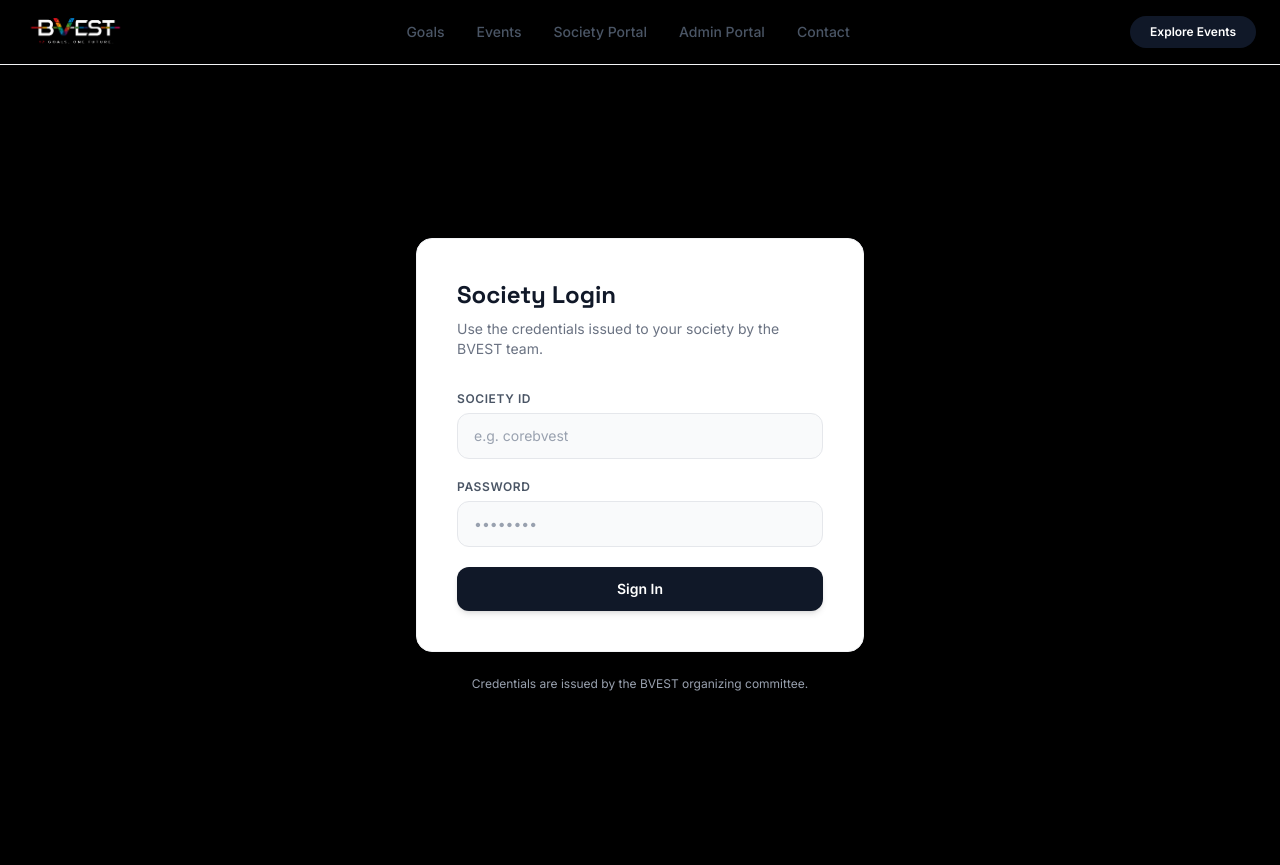
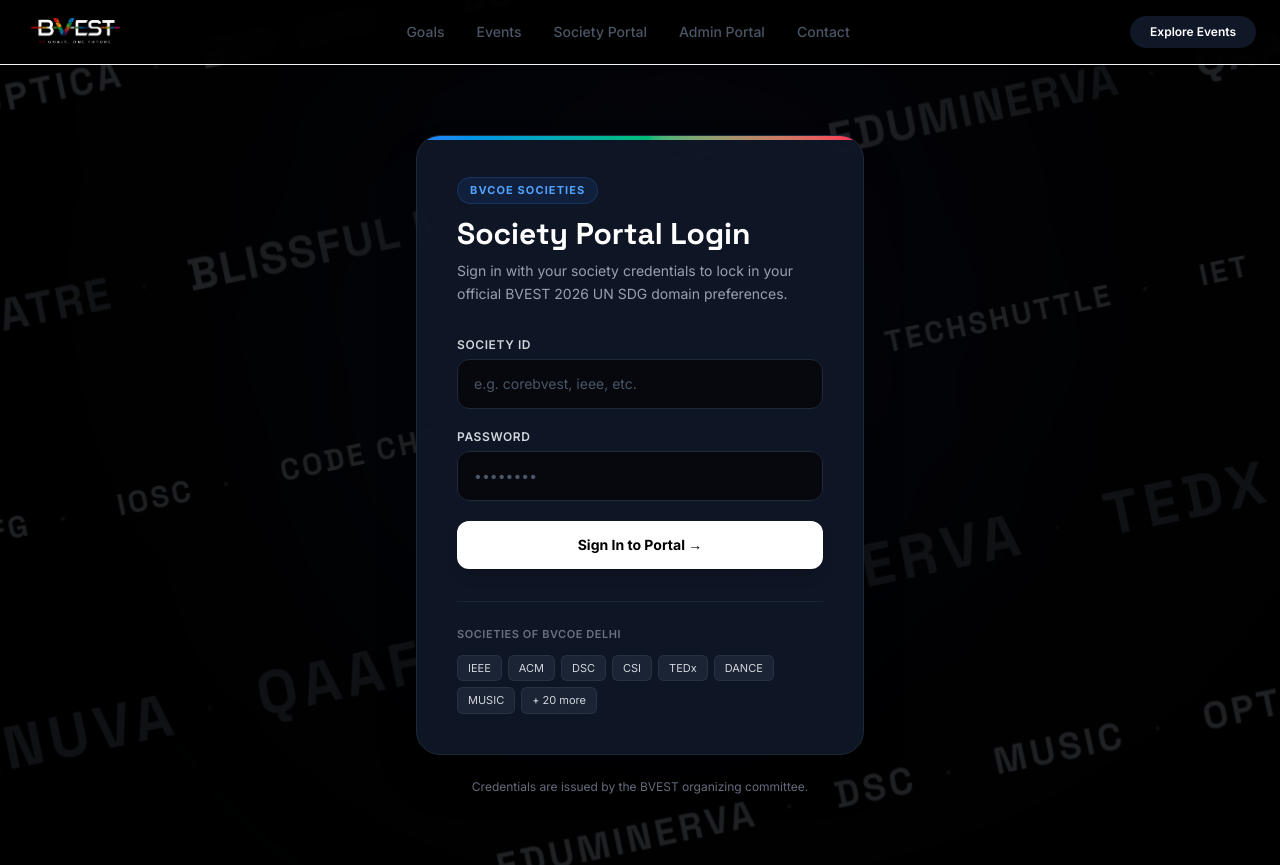
Before and after one commit to iAMv1/bvest, a Next.js app: page /society/login in a window 1280 px wide. Built offline with nearby package versions, Linux system fonts and the light colour scheme; no server answers.

Commit message:
feat: add society name background marquee graphic to society and admin login pages

```diff
--- a/src/app/admin/login/page.tsx
+++ b/src/app/admin/login/page.tsx
@@ -31,6 +31,8 @@
 }
 // ─────────────────────────────────────────────────────────────────────────────
 
+import { SocietyBackgroundGraphic } from "@/components/SocietyBackgroundGraphic";
+
 interface Props {
   searchParams: Promise<{ error?: string }>;
 }
@@ -46,16 +48,25 @@
       : null;
 
   return (
-    <div className="flex-1 flex items-center justify-center px-4 py-20">
-      <div className="w-full max-w-md">
+    <div className="relative flex-1 min-h-[calc(100vh-4rem)] flex items-center justify-center px-4 py-16 overflow-hidden bg-black">
+      {/* Dynamic Tilted Society Names Background Graphic */}
+      <SocietyBackgroundGraphic />
+
+      <div className="relative z-10 w-full max-w-md">
         {/* Card */}
-        <div className="bg-white dark:bg-gray-900 rounded-2xl shadow-lg border border-gray-100 dark:border-gray-800 p-8 md:p-10">
+        <div className="bg-gray-900/90 backdrop-blur-xl rounded-3xl shadow-2xl border border-gray-800 p-8 md:p-10 relative overflow-hidden">
+          {/* Subtle top accent gradient line */}
+          <div className="absolute top-0 left-0 right-0 h-1 bg-gradient-to-r from-purple-500 via-pink-500 to-rose-500" />
+
           <div className="mb-8">
-            <h1 className="font-heading text-2xl font-bold text-gray-900 dark:text-white mb-2">
-              Admin Login
+            <div className="inline-flex items-center gap-2 px-3 py-1 rounded-full bg-purple-500/10 border border-purple-500/20 text-purple-400 text-[11px] font-bold uppercase tracking-widest mb-3">
+              <span>Admin Access</span>
+            </div>
+            <h1 className="font-heading text-3xl font-bold text-white mb-2">
+              Admin Portal
             </h1>
-            <p className="text-sm text-gray-500 dark:text-gray-400">
-              Access the society domain allocations.
+            <p className="text-sm text-gray-400 leading-relaxed">
+              Review, manage, and monitor society domain allocations across technical & non-technical societies of BVCOE Delhi.
             </p>
           </div>
 
@@ -64,9 +75,9 @@
             <div>
               <label
                 htmlFor="password"
-                className="block text-xs font-semibold text-gray-600 dark:text-gray-300 uppercase tracking-wider mb-1.5"
+                className="block text-xs font-semibold text-gray-300 uppercase tracking-wider mb-1.5"
               >
-                Password
+                Admin Master Password
               </label>
               <input
                 id="password"
@@ -74,7 +85,7 @@
                 type="password"
                 required
                 placeholder="••••••••"
-                className="w-full px-4 py-3 rounded-xl border border-gray-200 dark:border-gray-700 bg-gray-50 dark:bg-gray-800 text-gray-900 dark:text-white placeholder:text-gray-400 dark:placeholder:text-gray-500 text-sm focus:outline-none focus:ring-2 focus:ring-gray-900 dark:focus:ring-gray-100 focus:border-transparent transition-all"
+                className="w-full px-4 py-3.5 rounded-xl border border-gray-800 bg-black/60 text-white placeholder:text-gray-600 text-sm focus:outline-none focus:ring-2 focus:ring-purple-500 focus:border-transparent transition-all"
               />
             </div>
 
@@ -82,10 +93,10 @@
             {errorMessage && (
               <div
                 role="alert"
-                className="flex items-start gap-2.5 px-4 py-3 rounded-xl bg-red-50 dark:bg-red-950/40 border border-red-200 dark:border-red-900 text-red-700 dark:text-red-400 text-sm"
+                className="flex items-start gap-2.5 px-4 py-3 rounded-xl bg-red-950/50 border border-red-800 text-red-300 text-sm"
               >
                 <svg
-                  className="w-4 h-4 mt-0.5 shrink-0"
+                  className="w-4 h-4 mt-0.5 shrink-0 text-red-400"
                   viewBox="0 0 20 20"
                   fill="currentColor"
                 >
@@ -103,12 +114,16 @@
             <button
               type="submit"
               id="login-submit"
-              className="w-full py-3 px-6 bg-gray-900 dark:bg-gray-100 text-white dark:text-gray-900 font-semibold rounded-xl hover:bg-gray-800 dark:hover:bg-gray-200 transition-all hover:-translate-y-0.5 shadow-md hover:shadow-lg duration-200 text-sm"
+              className="w-full py-3.5 px-6 bg-white text-black hover:bg-gray-200 font-bold rounded-xl transition-all hover:-translate-y-0.5 shadow-lg duration-200 text-sm cursor-pointer"
             >
-              Sign In
+              Authenticate & Access &rarr;
             </button>
           </form>
         </div>
+
+        <p className="text-center text-xs text-gray-500 mt-6">
+          Authorized personnel only &middot; BVEST Admin Console
+        </p>
       </div>
     </div>
   );
--- a/src/app/globals.css
+++ b/src/app/globals.css
@@ -59,3 +59,21 @@
 .dark .hero-dot-grid {
   background-image: radial-gradient(rgba(243, 244, 246, 0.15) 2px, transparent 2px);
 }
+
+@keyframes marquee {
+  0% { transform: translateX(0%); }
+  100% { transform: translateX(-50%); }
+}
+
+@keyframes marquee-reverse {
+  0% { transform: translateX(-50%); }
+  100% { transform: translateX(0%); }
+}
+
+.animate-marquee {
+  animation: marquee 40s linear infinite;
+}
+
+.animate-marquee-reverse {
+  animation: marquee-reverse 40s linear infinite;
+}
--- a/src/app/society/login/page.tsx
+++ b/src/app/society/login/page.tsx
@@ -40,6 +40,8 @@
 }
 // ─────────────────────────────────────────────────────────────────────────────
 
+import { SocietyBackgroundGraphic } from "@/components/SocietyBackgroundGraphic";
+
 interface Props {
   searchParams: Promise<{ error?: string }>;
 }
@@ -55,16 +57,25 @@
       : null;
 
   return (
-    <div className="flex-1 flex items-center justify-center px-4 py-20">
-      <div className="w-full max-w-md">
+    <div className="relative flex-1 min-h-[calc(100vh-4rem)] flex items-center justify-center px-4 py-16 overflow-hidden bg-black">
+      {/* Dynamic Tilted Society Names Background Graphic */}
+      <SocietyBackgroundGraphic />
+
+      <div className="relative z-10 w-full max-w-md">
         {/* Card */}
-        <div className="bg-white dark:bg-gray-900 rounded-2xl shadow-lg border border-gray-100 dark:border-gray-800 p-8 md:p-10">
+        <div className="bg-gray-900/90 backdrop-blur-xl rounded-3xl shadow-2xl border border-gray-800 p-8 md:p-10 relative overflow-hidden">
+          {/* Subtle top accent gradient line */}
+          <div className="absolute top-0 left-0 right-0 h-1 bg-gradient-to-r from-blue-500 via-emerald-500 to-rose-500" />
+
           <div className="mb-8">
-            <h1 className="font-heading text-2xl font-bold text-gray-900 dark:text-white mb-2">
-              Society Login
+            <div className="inline-flex items-center gap-2 px-3 py-1 rounded-full bg-blue-500/10 border border-blue-500/20 text-blue-400 text-[11px] font-bold uppercase tracking-widest mb-3">
+              <span>BVCOE Societies</span>
+            </div>
+            <h1 className="font-heading text-3xl font-bold text-white mb-2">
+              Society Portal Login
             </h1>
-            <p className="text-sm text-gray-500 dark:text-gray-400">
-              Use the credentials issued to your society by the BVEST team.
+            <p className="text-sm text-gray-400 leading-relaxed">
+              Sign in with your society credentials to lock in your official BVEST 2026 UN SDG domain preferences.
             </p>
           </div>
 
@@ -73,7 +84,7 @@
             <div>
               <label
                 htmlFor="societyId"
-                className="block text-xs font-semibold text-gray-600 dark:text-gray-300 uppercase tracking-wider mb-1.5"
+                className="block text-xs font-semibold text-gray-300 uppercase tracking-wider mb-1.5"
               >
                 Society ID
               </label>
@@ -83,8 +94,8 @@
                 type="text"
                 autoComplete="username"
                 required
-                placeholder="e.g. corebvest"
-                className="w-full px-4 py-3 rounded-xl border border-gray-200 dark:border-gray-700 bg-gray-50 dark:bg-gray-800 text-gray-900 dark:text-white placeholder:text-gray-400 dark:placeholder:text-gray-500 text-sm focus:outline-none focus:ring-2 focus:ring-gray-900 dark:focus:ring-gray-100 focus:border-transparent transition-all"
+                placeholder="e.g. corebvest, ieee, etc."
+                className="w-full px-4 py-3.5 rounded-xl border border-gray-800 bg-black/60 text-white placeholder:text-gray-600 text-sm focus:outline-none focus:ring-2 focus:ring-blue-500 focus:border-transparent transition-all"
               />
             </div>
 
@@ -92,7 +103,7 @@
             <div>
               <label
                 htmlFor="password"
-                className="block text-xs font-semibold text-gray-600 dark:text-gray-300 uppercase tracking-wider mb-1.5"
+                className="block text-xs font-semibold text-gray-300 uppercase tracking-wider mb-1.5"
               >
                 Password
               </label>
@@ -103,7 +114,7 @@
                 autoComplete="current-password"
                 required
                 placeholder="••••••••"
-                className="w-full px-4 py-3 rounded-xl border border-gray-200 dark:border-gray-700 bg-gray-50 dark:bg-gray-800 text-gray-900 dark:text-white placeholder:text-gray-400 dark:placeholder:text-gray-500 text-sm focus:outline-none focus:ring-2 focus:ring-gray-900 dark:focus:ring-gray-100 focus:border-transparent transition-all"
+                className="w-full px-4 py-3.5 rounded-xl border border-gray-800 bg-black/60 text-white placeholder:text-gray-600 text-sm focus:outline-none focus:ring-2 focus:ring-blue-500 focus:border-transparent transition-all"
               />
             </div>
 
@@ -111,10 +122,10 @@
             {errorMessage && (
               <div
                 role="alert"
-                className="flex items-start gap-2.5 px-4 py-3 rounded-xl bg-red-50 dark:bg-red-950/40 border border-red-200 dark:border-red-900 text-red-700 dark:text-red-400 text-sm"
+                className="flex items-start gap-2.5 px-4 py-3 rounded-xl bg-red-950/50 border border-red-800 text-red-300 text-sm"
               >
                 <svg
-                  className="w-4 h-4 mt-0.5 shrink-0"
+                  className="w-4 h-4 mt-0.5 shrink-0 text-red-400"
                   viewBox="0 0 20 20"
                   fill="currentColor"
                 >
@@ -132,14 +143,31 @@
             <button
               type="submit"
               id="login-submit"
-              className="w-full py-3 px-6 bg-gray-900 dark:bg-gray-100 text-white dark:text-gray-900 font-semibold rounded-xl hover:bg-gray-800 dark:hover:bg-gray-200 transition-all hover:-translate-y-0.5 shadow-md hover:shadow-lg duration-200 text-sm"
+              className="w-full py-3.5 px-6 bg-white text-black hover:bg-gray-200 font-bold rounded-xl transition-all hover:-translate-y-0.5 shadow-lg duration-200 text-sm cursor-pointer"
             >
-              Sign In
+              Sign In to Portal &rarr;
             </button>
           </form>
+
+          {/* Featured Society Categories Preview */}
+          <div className="mt-8 pt-6 border-t border-gray-800/80">
+            <p className="text-[11px] font-semibold uppercase tracking-wider text-gray-500 mb-3">
+              Societies of BVCOE Delhi
+            </p>
+            <div className="flex flex-wrap gap-1.5 text-[11px]">
+              <span className="px-2.5 py-1 rounded-md bg-gray-800/80 text-gray-300 border border-gray-700/50">IEEE</span>
+              <span className="px-2.5 py-1 rounded-md bg-gray-800/80 text-gray-300 border border-gray-700/50">ACM</span>
+              <span className="px-2.5 py-1 rounded-md bg-gray-800/80 text-gray-300 border border-gray-700/50">DSC</span>
+              <span className="px-2.5 py-1 rounded-md bg-gray-800/80 text-gray-300 border border-gray-700/50">CSI</span>
+              <span className="px-2.5 py-1 rounded-md bg-gray-800/80 text-gray-300 border border-gray-700/50">TEDx</span>
+              <span className="px-2.5 py-1 rounded-md bg-gray-800/80 text-gray-300 border border-gray-700/50">DANCE</span>
+              <span className="px-2.5 py-1 rounded-md bg-gray-800/80 text-gray-300 border border-gray-700/50">MUSIC</span>
+              <span className="px-2.5 py-1 rounded-md bg-gray-800/80 text-gray-300 border border-gray-700/50">+ 20 more</span>
+            </div>
+          </div>
         </div>
 
-        <p className="text-center text-xs text-gray-400 dark:text-gray-600 mt-6">
+        <p className="text-center text-xs text-gray-500 mt-6">
           Credentials are issued by the BVEST organizing committee.
         </p>
       </div>
--- /dev/null
+++ b/src/components/SocietyBackgroundGraphic.tsx
@@ -0,0 +1,110 @@
+"use client";
+
+import React from "react";
+
+const TECHNICAL_SOCIETIES = [
+  "IEEE BVCOE",
+  "OPTiCA",
+  "BVP ISTE",
+  "DSC",
+  "BVP CSI",
+  "Microsoft Learn SAC",
+  "BVP ACM",
+  "BVP ISA",
+  "IET",
+  "TechShuttle",
+  "Campus Block",
+  "CODE CHEF",
+  "IOSC",
+  "GFG",
+  "ATHENA",
+];
+
+const NON_TECHNICAL_SOCIETIES = [
+  "DANCE",
+  "MUSIC",
+  "NSS",
+  "DAS",
+  "THEATRE",
+  "Blissful Minds",
+  "TEDx",
+  "Eduminerva",
+  "QAAFILA",
+  "VENUVA",
+  "BVP Inc",
+  "Horizon",
+];
+
+export const SocietyBackgroundGraphic: React.FC = () => {
+  const allSocieties = [...TECHNICAL_SOCIETIES, ...NON_TECHNICAL_SOCIETIES];
+
+  // Prepare multiple distinct staggered rows of tilted society text marquee
+  const row1 = [...TECHNICAL_SOCIETIES, ...NON_TECHNICAL_SOCIETIES];
+  const row2 = [...NON_TECHNICAL_SOCIETIES, ...TECHNICAL_SOCIETIES];
+  const row3 = [...TECHNICAL_SOCIETIES].reverse();
+  const row4 = [...NON_TECHNICAL_SOCIETIES].reverse();
+  const row5 = [...allSocieties].sort(() => 0.5 - Math.random());
+
+  return (
+    <div
+      aria-hidden="true"
+      className="fixed inset-0 overflow-hidden pointer-events-none z-0 select-none opacity-20 dark:opacity-15 flex flex-col justify-between py-10 rotate-[-12deg] scale-125"
+    >
+      {/* Glow gradient backdrops */}
+      <div className="absolute top-1/4 left-1/3 w-96 h-96 bg-blue-500/20 rounded-full blur-[120px]" />
+      <div className="absolute bottom-1/3 right-1/4 w-[30rem] h-[30rem] bg-indigo-500/20 rounded-full blur-[140px]" />
+
+      {/* Row 1 */}
+      <div className="flex gap-8 whitespace-nowrap animate-marquee font-heading text-xl md:text-3xl font-extrabold tracking-widest uppercase text-gray-400 dark:text-gray-500">
+        {row1.concat(row1).map((name, i) => (
+          <span key={`r1-${i}`} className="inline-flex items-center gap-6">
+            <span className="hover:text-white transition-colors">{name}</span>
+            <span className="text-xs opacity-40">&bull;</span>
+          </span>
+        ))}
+      </div>
+
+      {/* Row 2 */}
+      <div className="flex gap-8 whitespace-nowrap animate-marquee-reverse font-heading text-2xl md:text-4xl font-black tracking-wider uppercase text-gray-500 dark:text-gray-400">
+        {row2.concat(row2).map((name, i) => (
+          <span key={`r2-${i}`} className="inline-flex items-center gap-6">
+            <span className="text-transparent bg-clip-text bg-gradient-to-r from-gray-400 to-gray-600 dark:from-gray-300 dark:to-gray-600">
+              {name}
+            </span>
+            <span className="text-xs opacity-40">&bull;</span>
+          </span>
+        ))}
+      </div>
+
+      {/* Row 3 */}
+      <div className="flex gap-10 whitespace-nowrap animate-marquee font-heading text-lg md:text-2xl font-bold tracking-widest uppercase text-gray-400 dark:text-gray-500">
+        {row3.concat(row3).map((name, i) => (
+          <span key={`r3-${i}`} className="inline-flex items-center gap-6">
+            <span>{name}</span>
+            <span className="text-xs opacity-40">&bull;</span>
+          </span>
+        ))}
+      </div>
+
+      {/* Row 4 */}
+      <div className="flex gap-8 whitespace-nowrap animate-marquee-reverse font-heading text-3xl md:text-5xl font-black tracking-widest uppercase text-gray-600 dark:text-gray-300">
+        {row4.concat(row4).map((name, i) => (
+          <span key={`r4-${i}`} className="inline-flex items-center gap-6">
+            <span>{name}</span>
+            <span className="text-xs opacity-40">&bull;</span>
+          </span>
+        ))}
+      </div>
+
+      {/* Row 5 */}
+      <div className="flex gap-8 whitespace-nowrap animate-marquee font-heading text-xl md:text-3xl font-extrabold tracking-widest uppercase text-gray-400 dark:text-gray-500">
+        {row5.concat(row5).map((name, i) => (
+          <span key={`r5-${i}`} className="inline-flex items-center gap-6">
+            <span>{name}</span>
+            <span className="text-xs opacity-40">&bull;</span>
+          </span>
+        ))}
+      </div>
+    </div>
+  );
+};
```
